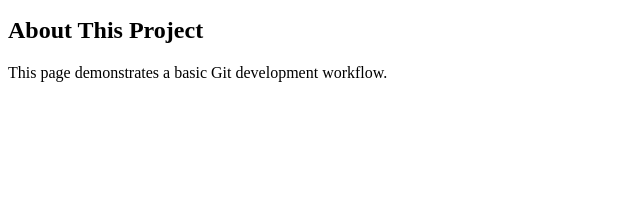
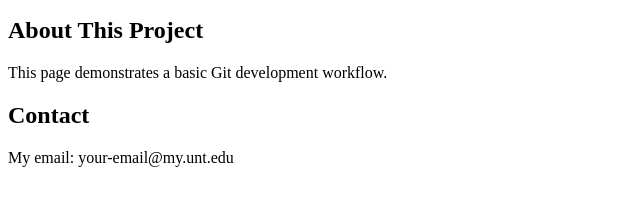
Before and after one commit to One-Cup-Of-Tea/csce3420-class-activity-2, a plain HTML site: page index.html in a window 1280 px wide. Shown: the part 101-306 px from the top of the page, without its empty margins (0-640 px from the left). Drawn offline with Linux system fonts and the light colour scheme.

Commit message:
Add contact section

```diff
--- a/index.html
+++ b/index.html
@@ -10,5 +10,8 @@
     <h2>About This Project</h2>
     <p>This page demonstrates a basic Git development workflow.</p>
 
+    <h2>Contact</h2>
+    <p>My email: your-email@my.unt.edu</p>
+
 </body>
 </html>
```
